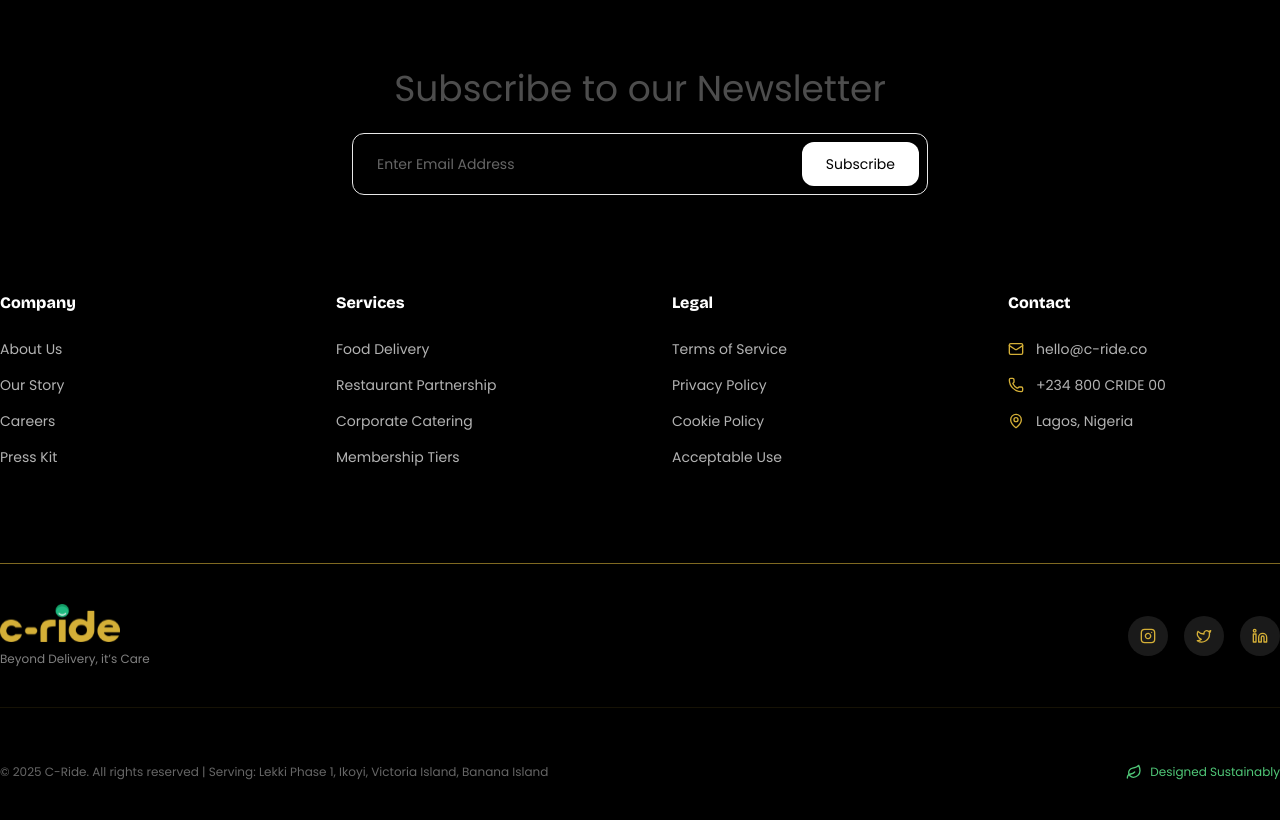
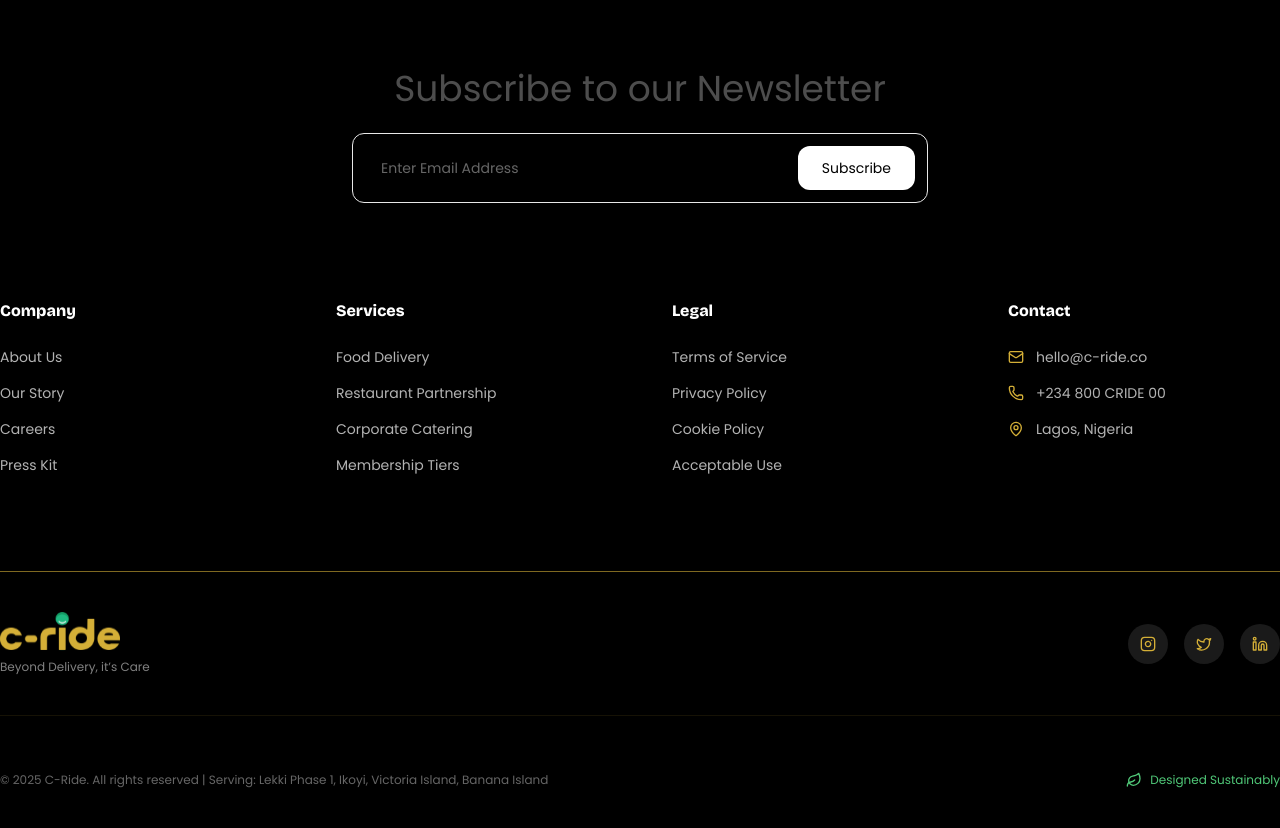
Before and after one commit to C-Ride-Albacorre/frontend-nextjs, a Next.js app: page / in a window 1280 px wide. Shown: the part 5500-6328 px from the top of the page. Built offline with nearby package versions, Linux system fonts and the light colour scheme.

Commit message:
Update newsletter subscription input padding for improved usability

```diff
--- a/components/layout/footer.tsx
+++ b/components/layout/footer.tsx
@@ -30,7 +30,7 @@
               Subscribe to our Newsletter
             </p>
 
-            <div className="mx-auto mt-6 flex justify-between max-w-xl items-center gap-2 rounded-xl border border-border p-2 overflow-hidden">
+            <div className="mx-auto mt-6 flex justify-between max-w-xl items-center gap-2 rounded-xl border border-border p-3 overflow-hidden">
               <input
                 type="email"
                 placeholder="Enter Email Address"
```
